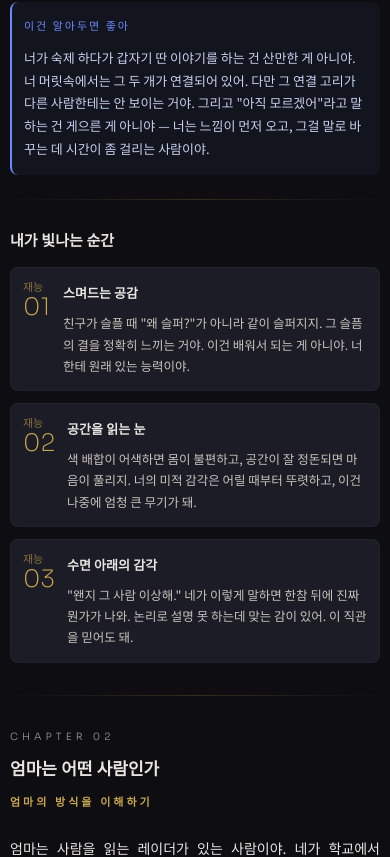
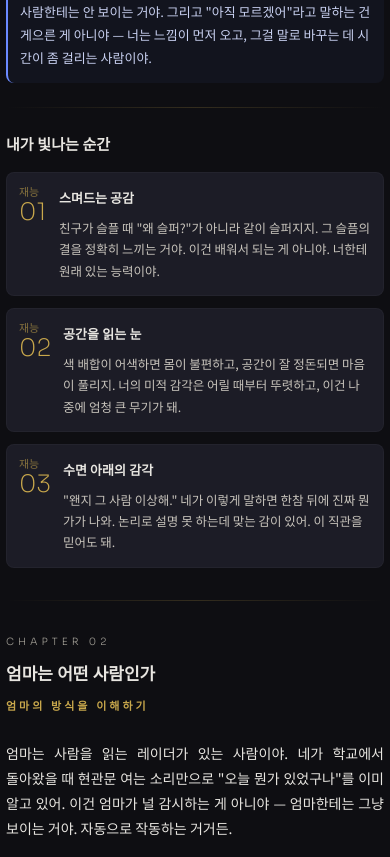
Before and after one commit to hazelnylee-droid/starlight-eunseo-forme, a plain HTML site: page index.html in a window 390 px wide. Shown: the part 3057-3914 px from the top of the page. Drawn offline with Linux system fonts and the light colour scheme; a web font is replaced by a local one.

Commit message:
Update: reduced padding for mobile

```diff
--- a/index.html
+++ b/index.html
@@ -3,7 +3,7 @@
 @import url('https://fonts.googleapis.com/css2?family=Noto+Sans+KR:wght@300;400;500&family=Noto+Serif+KR:wght@600;700&family=Sora:wght@200;300;400&family=Stylish&display=swap');
 *{margin:0;padding:0;box-sizing:border-box}
 html{background:#0e0e12!important}
-body{background:#0e0e12!important;color:#e8e6e1;font-family:'Noto Sans KR',sans-serif;font-weight:400;font-size:15px;line-height:1.85;padding:20px 14px;max-width:680px;margin:0 auto}
+body{background:#0e0e12!important;color:#e8e6e1;font-family:'Noto Sans KR',sans-serif;font-weight:400;font-size:15px;line-height:1.85;padding:12px 8px;max-width:680px;margin:0 auto}
 @keyframes tw1{0%,100%{opacity:.12}50%{opacity:.7}}
 @keyframes tw2{0%,100%{opacity:.08}50%{opacity:.6}}
 @keyframes tw3{0%,100%{opacity:.15}50%{opacity:.8}}
@@ -12,39 +12,39 @@ body{background:#0e0e12!important;color:#e8e6e1;font-family:'Noto Sans KR',sans-
 @keyframes tw6{0%,100%{opacity:.18}50%{opacity:.75}}
 .s1{animation:tw1 3s ease-in-out infinite}.s2{animation:tw2 4.2s ease-in-out infinite}.s3{animation:tw3 2.5s ease-in-out infinite}.s4{animation:tw4 5s ease-in-out infinite}.s5{animation:tw5 3.8s ease-in-out infinite}.s6{animation:tw6 2.8s ease-in-out infinite}
 .chapter-title{font-family:'Noto Serif KR',serif;font-weight:700;font-size:22px;color:#e8e6e1;margin-bottom:6px}
-.chapter-sub{font-family:'Noto Serif KR',serif;font-weight:600;font-size:13px;color:#c9a84c;letter-spacing:3px;margin-bottom:32px}
-.section-title{font-family:'Noto Serif KR',serif;font-weight:600;font-size:17px;color:#e8e6e1;margin-bottom:16px;margin-top:40px}
+.chapter-sub{font-family:'Noto Serif KR',serif;font-weight:600;font-size:13px;color:#c9a84c;letter-spacing:3px;margin-bottom:20px}
+.section-title{font-family:'Noto Serif KR',serif;font-weight:600;font-size:17px;color:#e8e6e1;margin-bottom:16px;margin-top:22px}
 .body-text{color:#e8e6e1;font-size:15px;line-height:1.85;margin-bottom:20px;text-align:justify;word-break:keep-all}
 .muted{color:#9a978f}
 .label{font-family:'Sora',sans-serif;font-weight:300;font-size:11px;color:#9a978f;letter-spacing:4px;text-transform:uppercase}
 .divider{height:1px;background:linear-gradient(90deg,transparent,#c9a84c33,transparent);margin:32px 0}
 .divider-gold{height:1px;background:linear-gradient(90deg,transparent,#c9a84c33,transparent);margin:24px 0}
-.box{border-radius:8px;padding:16px 16px;margin:18px 0}
+.box{border-radius:8px;padding:14px 12px;margin:14px 0}
 .box-label{font-family:'Sora',sans-serif;font-weight:400;font-size:11px;letter-spacing:2px;margin-bottom:10px;display:block}
 .box p{font-size:14px;line-height:1.8}
 .box-fate{background:#6b8aff0d;border-left:2px solid #6b8aff}.box-fate .box-label{color:#6b8aff}.box-fate p{color:#c8d0f0}
 .box-money{background:#5cc9a70d;border-left:2px solid #5cc9a7}.box-money .box-label{color:#5cc9a7}.box-money p{color:#c0e8d8}
 .box-warn{background:#f0a0500d;border-left:2px solid #f0a050}.box-warn .box-label{color:#f0a050}.box-warn p{color:#e8d8c0}
 .box-rose{background:#e8839a0d;border-left:2px solid #e8839a}.box-rose .box-label{color:#e8839a}.box-rose p{color:#f0d0d8}
-.card-pattern{background:#1c1c26;border-radius:8px;padding:16px 16px;margin:18px 0;border:1px solid #ffffff08}
+.card-pattern{background:#1c1c26;border-radius:8px;padding:14px 12px;margin:14px 0;border:1px solid #ffffff08}
 .card-pattern .card-icon{font-size:14px;color:#9a978f;margin-bottom:8px;display:block}
 .card-pattern .card-title{font-family:'Noto Serif KR',serif;font-weight:600;font-size:14px;color:#e8e6e1;margin-bottom:10px}
 .card-pattern p{font-size:14px;line-height:1.8;color:#c8c4bc}
-.card-strength{background:#1c1c26;border-radius:8px;padding:16px 14px;margin:12px 0;border:1px solid #ffffff08;display:flex;gap:16px;align-items:flex-start}
+.card-strength{background:#1c1c26;border-radius:8px;padding:12px 10px;margin:10px 0;border:1px solid #ffffff08;display:flex;gap:16px;align-items:flex-start}
 .card-strength .strength-num{font-family:'Sora',sans-serif;font-weight:200;font-size:28px;color:#c9a84c;line-height:1;min-width:32px}
 .card-strength .strength-body{flex:1}
 .card-strength .strength-title{font-family:'Noto Serif KR',serif;font-weight:600;font-size:14px;color:#e8e6e1;margin-bottom:6px}
 .card-strength p{font-size:13px;line-height:1.7;color:#c8c4bc}
-.closing-box{background:linear-gradient(135deg,#1c1c26,#1a1520);border:1px solid #c9a84c20;border-radius:10px;padding:24px 18px;margin:32px 0;text-align:center}
+.closing-box{background:linear-gradient(135deg,#1c1c26,#1a1520);border:1px solid #c9a84c20;border-radius:10px;padding:12px 8px;margin:24px 0;text-align:center}
 .closing-box p{font-size:14.5px;font-weight:300;color:#e8e6e1;line-height:2;margin-bottom:14px;text-align:center;word-break:keep-all}
 .closing-box .end-mark{font-family:'Stylish',serif;font-size:15px;color:#c9a84c;margin-top:16px;margin-bottom:0}
-[id^="ch"]{scroll-margin-top:40px}
+[id^="ch"]{scroll-margin-top:22px}
 
 @media(max-width:680px){
-body{padding:20px 14px;font-size:14.5px}
+body{padding:12px 8px;font-size:14.5px}
 .chapter-title{font-size:19px}
 .chapter-sub{font-size:11px;margin-bottom:24px}
-.section-title{font-size:15px;margin-top:28px;margin-bottom:12px}
+.section-title{font-size:15px;margin-top:22px;margin-bottom:12px}
 .body-text{font-size:14px;line-height:1.8;margin-bottom:16px}
 .box{padding:16px 16px;margin:18px 0}
 .box p{font-size:13px;line-height:1.75}
@@ -63,7 +63,7 @@ body{padding:20px 14px;font-size:14.5px}
 .timeline-item{margin-bottom:16px}
 }
 @media(max-width:400px){
-body{padding:16px 10px;font-size:14px}
+body{padding:8px 6px;font-size:14px}
 .chapter-title{font-size:17px}
 .box{padding:14px 12px}
 .card-pattern{padding:14px 12px}
@@ -72,7 +72,7 @@ body{padding:16px 10px;font-size:14px}
 </style>
 
 <!-- COVER -->
-<div style="min-height:100vh;display:flex;align-items:center;justify-content:center;margin:-20px -14px 0;padding:20px 14px;">
+<div style="min-height:100vh;display:flex;align-items:center;justify-content:center;margin:-12px -8px 0;padding:12px 8px;">
 <svg viewBox="0 0 680 580" style="width:100%;max-width:680px;" preserveAspectRatio="xMidYMid meet">
 <rect width="680" height="480" fill="#0e0e12"/>
 <circle cx="25" cy="18" r=".7" fill="#e8e6e1" class="s1"/><circle cx="112" cy="15" r=".6" fill="#e8e6e1" class="s3"/><circle cx="245" cy="48" r=".5" fill="#e8e6e1" class="s6"/><circle cx="380" cy="12" r=".8" fill="#e8e6e1" class="s4"/><circle cx="510" cy="45" r=".9" fill="#e8e6e1" class="s2"/><circle cx="642" cy="28" r=".8" fill="#e8e6e1" class="s5"/><circle cx="88" cy="38" r="1.3" fill="#f0e8d8" class="s1"/><circle cx="588" cy="35" r="1.2" fill="#f0e8d8" class="s3"/>
@@ -129,7 +129,7 @@ body{padding:16px 10px;font-size:14px}
 </div>
 
 <!-- TOC -->
-<div style="min-height:80vh;display:flex;align-items:center;justify-content:center;margin:0 -14px;padding:20px 14px;">
+<div style="min-height:80vh;display:flex;align-items:center;justify-content:center;margin:0 -8px;padding:12px 8px;">
 <div style="width:100%;max-width:420px;">
 <p style="font-family:'Sora',sans-serif;font-weight:200;font-size:11px;color:#9a978f;letter-spacing:6px;margin-bottom:48px;text-align:center;">CHAPTERS</p>
 <div style="display:flex;flex-direction:column;gap:28px;align-items:center;">
@@ -458,7 +458,7 @@ body{padding:16px 10px;font-size:14px}
 <p class="end-mark">괜찮아, 천천히 가면 돼. ✦</p>
 </div>
 
-<p class="muted" style="text-align:center;font-size:11px;letter-spacing:4px;margin-top:48px;margin-bottom:60px;">NODE 8 ATLAS LABS · 별빛 리포트</p>
+<p class="muted" style="text-align:center;font-size:11px;letter-spacing:4px;margin-top:24px;margin-bottom:60px;">NODE 8 ATLAS LABS · 별빛 리포트</p>
 <p class="muted" style="text-align:center;font-size:10px;letter-spacing:2px;margin-bottom:80px;">김은서 · FOR ME · 2026년 4월</p>
 
 <script>
```
